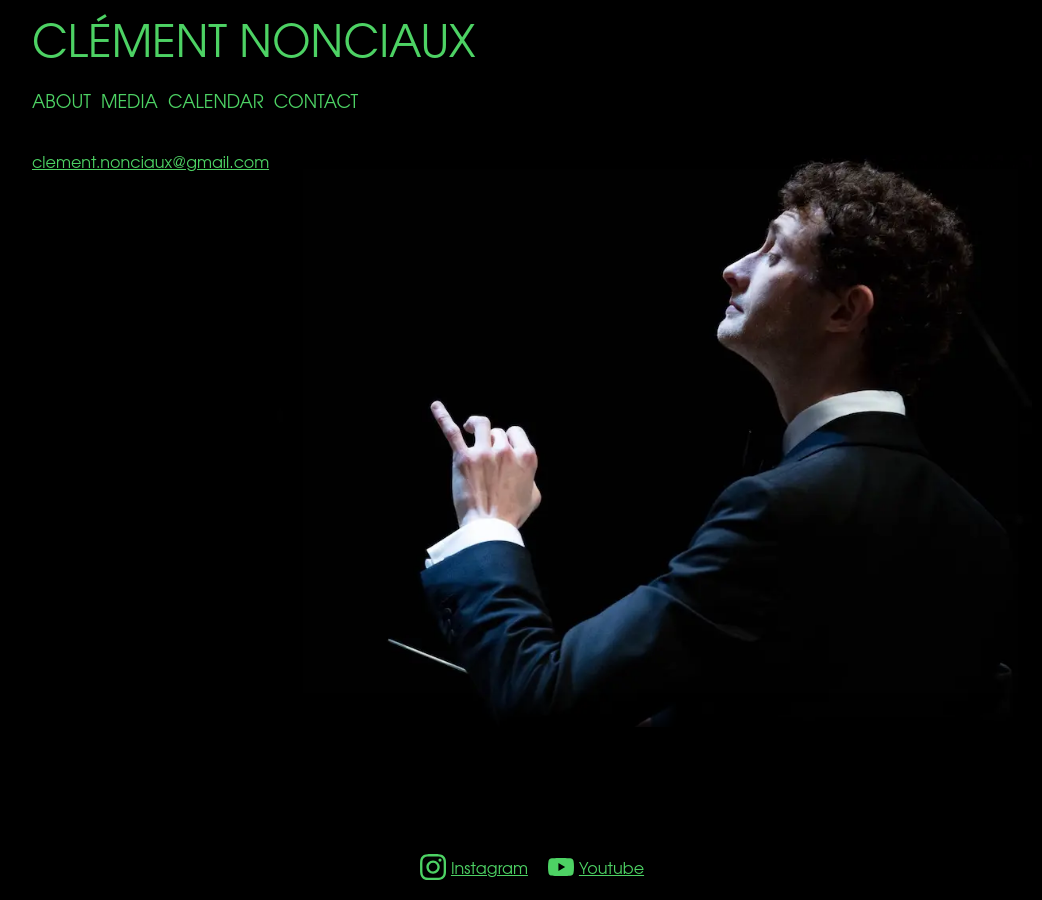
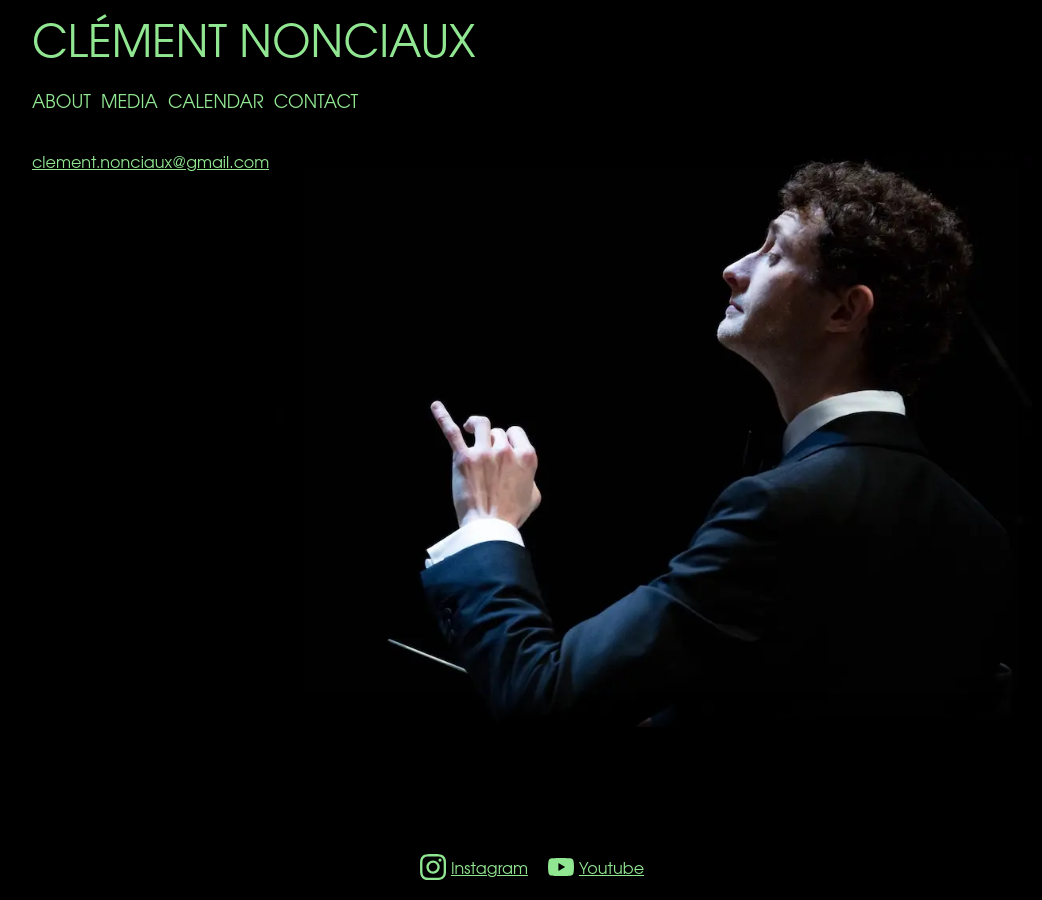
Before and after one commit to martincadoux/clementnonciaux.com, a Jekyll site: the page built from _pages/contact.html, in a window 1280 px wide. Shown: the whole page, without its empty margins (108-1150 px from the left). Built offline with Jekyll 4.4.1, drawn with Linux system fonts in a browser that asks for light colours.

Commit message:
Update color

```diff
--- a/_pages/contact.html
+++ b/_pages/contact.html
@@ -1,6 +1,6 @@
 ---
 title: Contact - Clément Nonciaux
-color: rgb(77 210 100)
+color: rgb(145 230 145)
 ---
 
 <div class="layout-content">
```
